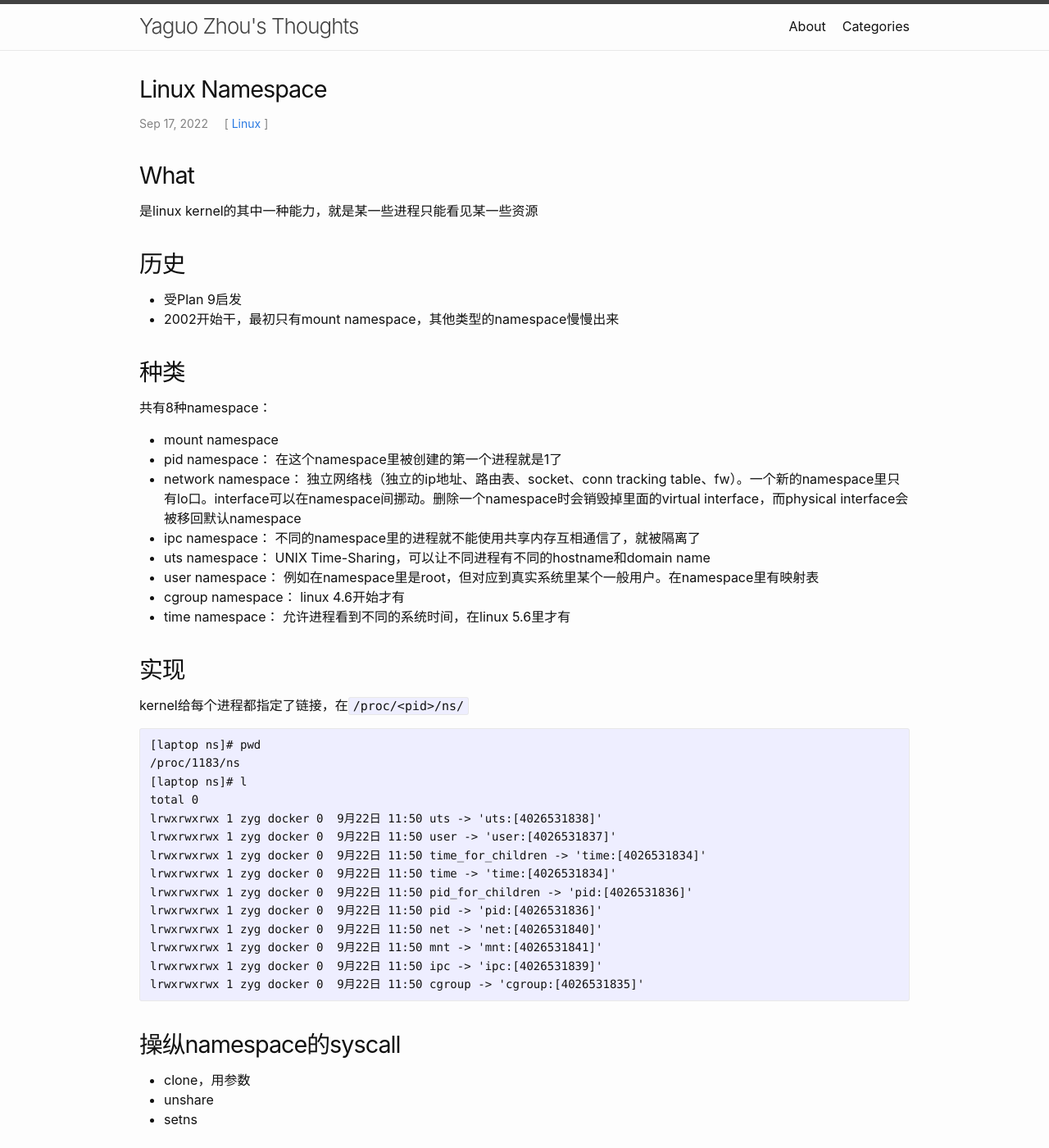
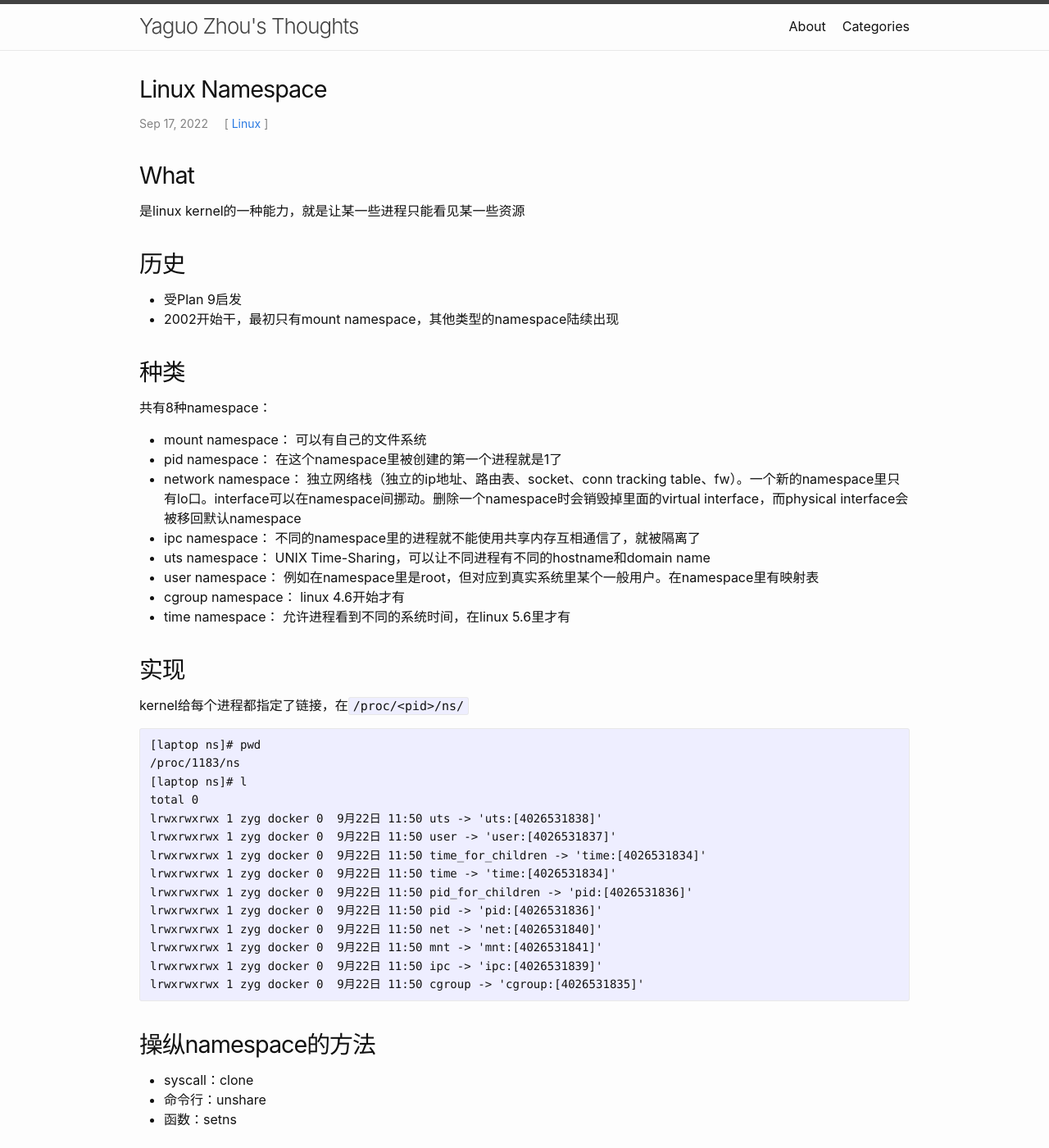
Before and after one commit to yaguozhou/yaguozhou.github.io, a Jekyll site: the page built from _posts/2022-09-18-linux-namespace.md, in a window 1280 px wide and 1400 px high. Shown: the whole window at 82% size. Built offline with Jekyll 4.4.1, drawn with Linux system fonts in a browser that asks for light colours.

Commit message:
polish namespace

````diff
--- a/_posts/2022-09-18-linux-namespace.md
+++ b/_posts/2022-09-18-linux-namespace.md
@@ -7,18 +7,18 @@ categories: Linux
 
 # What
 
-是linux kernel的其中一种能力，就是某一些进程只能看见某一些资源
+是linux kernel的一种能力，就是让某一些进程只能看见某一些资源
 
 # 历史
 
 - 受Plan 9启发
-- 2002开始干，最初只有mount namespace，其他类型的namespace慢慢出来
+- 2002开始干，最初只有mount namespace，其他类型的namespace陆续出现
 
 # 种类
 
 共有8种namespace：
 
-- mount namespace
+- mount namespace： 可以有自己的文件系统
 - pid namespace： 在这个namespace里被创建的第一个进程就是1了
 - network namespace： 独立网络栈（独立的ip地址、路由表、socket、conn tracking table、fw）。一个新的namespace里只有lo口。interface可以在namespace间挪动。删除一个namespace时会销毁掉里面的virtual interface，而physical interface会被移回默认namespace
 - ipc namespace： 不同的namespace里的进程就不能使用共享内存互相通信了，就被隔离了
@@ -48,8 +48,8 @@ lrwxrwxrwx 1 zyg docker 0  9月22日 11:50 ipc -> 'ipc:[4026531839]'
 lrwxrwxrwx 1 zyg docker 0  9月22日 11:50 cgroup -> 'cgroup:[4026531835]'
 ```
 
-# 操纵namespace的syscall
+# 操纵namespace的方法
 
-- clone，用参数
-- unshare
-- setns
+- syscall：clone
+- 命令行：unshare
+- 函数：setns
````
